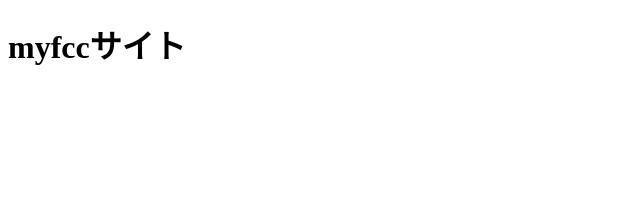
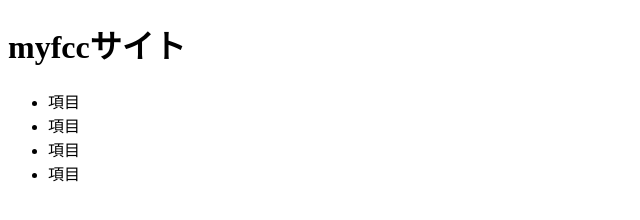
Before and after one commit to myfcc/myfcc.github.io, a plain HTML site: page index.html in a window 1280 px wide. Shown: the whole page, without its empty margins (0-640 px from the left). Drawn offline with Linux system fonts and the light colour scheme.

Commit message:
first commit

```diff
--- a/index.html
+++ b/index.html
@@ -6,5 +6,11 @@
 </head>
 <body>
   <h1>myfccサイト</h1>
+  <ul>
+    <li>項目</li>
+    <li>項目</li>
+    <li>項目</li>
+    <li>項目</li>
+  </ul>
 </body>
 </html>
```
